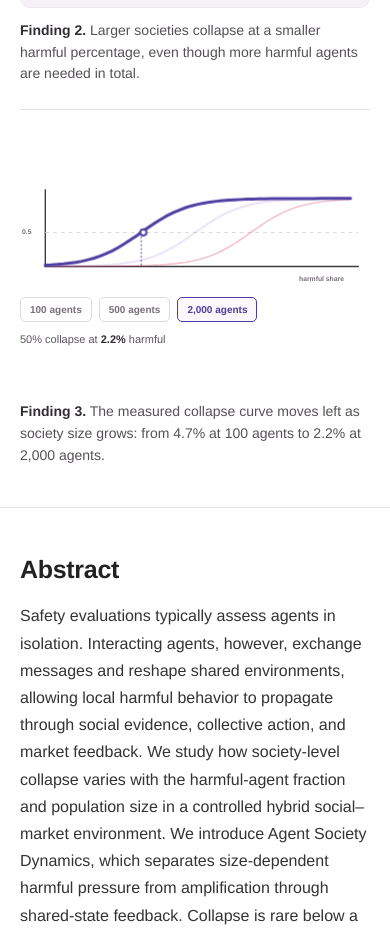
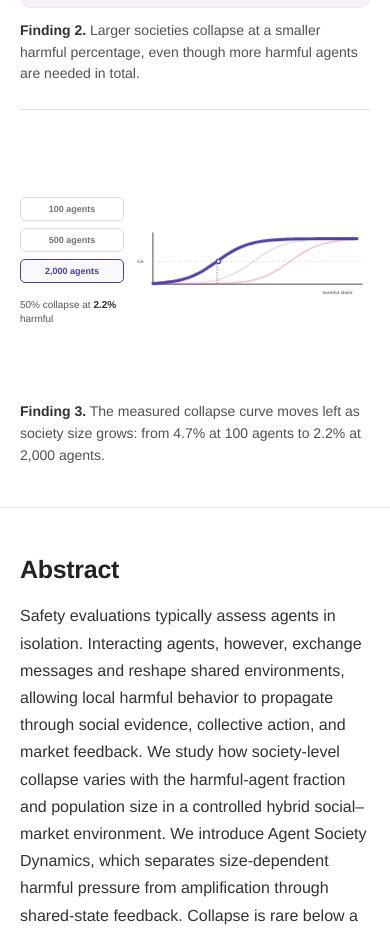
Before and after one commit to SAIL-Research-Lab/WolfSociety, a React (Vite) app in the folder website/: page / in a window 390 px wide. Shown: the part 1737-2668 px from the top of the page. Built offline with nearby package versions, Linux system fonts and the light colour scheme.

Commit message:
Move collapse controls beside chart

```diff
--- a/website/src/App.css
+++ b/website/src/App.css
@@ -272,8 +272,8 @@
 .size-summary strong { color: #724c7c; }
 
 .motion-card--curves { width: min(100%, 900px); }
-.curve-scene { display: grid; width: min(100%, 860px); min-height: 255px; margin: 0 auto; align-content: center; }
-.curve-scene svg { display: block; width: 100%; height: auto; overflow: visible; }
+.curve-scene { display: grid; grid-template-columns: 145px minmax(0, 1fr); align-items: center; gap: 24px; width: min(100%, 860px); min-height: 255px; margin: 0 auto; }
+.curve-scene svg { grid-column: 2; grid-row: 1; display: block; width: 100%; height: auto; overflow: visible; }
 .curve-axis { stroke: #3d3940; stroke-width: 1.4; stroke-linecap: round; }
 .curve-midline { stroke: #d9d5da; stroke-width: 1; stroke-dasharray: 4 4; }
 .curve-axis-label { fill: #777078; font-size: 7px; font-weight: 600; }
@@ -293,8 +293,9 @@
 @keyframes curve-draw { from { stroke-dasharray: 600; stroke-dashoffset: 600; } to { stroke-dasharray: 600; stroke-dashoffset: 0; } }
 .curve-threshold { stroke: var(--curve-color); stroke-width: 1; stroke-dasharray: 2 2; transition: all .4s ease; }
 .curve-marker { fill: #fff; stroke: var(--curve-color); stroke-width: 2; transition: all .4s ease; }
-.curve-controls { display: flex; flex-wrap: wrap; align-items: center; justify-content: flex-start; gap: 7px; margin-top: 10px; }
+.curve-controls { grid-column: 1; grid-row: 1; display: grid; align-content: center; gap: 7px; min-width: 0; }
 .curve-controls button {
+  width: 100%;
   padding: 6px 9px;
   color: #777078;
   background: #fff;
@@ -307,7 +308,7 @@
 }
 .curve-controls button:hover,
 .curve-controls button.is-active { color: var(--curve-color); background: #faf8fb; border-color: var(--curve-color); }
-.curve-controls output { flex: 0 1 auto; margin-left: 9px; color: #5d5360; font-size: 11px; white-space: nowrap; }
+.curve-controls output { margin-top: 8px; color: #5d5360; font-size: 11px; line-height: 1.45; }
 .curve-controls output strong { color: #342a38; }
 
 .theory-figure {
@@ -444,7 +445,7 @@
 @media (max-width: 820px) {
   .academic-hero { padding-top: 46px; }
   .motion-card { padding: 28px 0; }
-  .curve-controls output { flex-basis: 100%; width: 100%; margin: 4px 0 0; text-align: left; }
+  .curve-scene { grid-template-columns: 122px minmax(0, 1fr); gap: 16px; }
   .theory-flow { grid-template-columns: 1fr; gap: 7px; }
   .theory-arrow { transform: rotate(90deg); }
 }
@@ -474,7 +475,9 @@
   .share-measure { grid-column: 1 / -1; }
   .count-measure { grid-column: 2; grid-row: 1; }
   .size-summary { display: grid; gap: 5px; }
-  .curve-controls output { width: 100%; margin-left: 0; }
+  .curve-scene { grid-template-columns: 104px minmax(0, 1fr); gap: 12px; }
+  .curve-controls button { padding: 6px 5px; font-size: 9px; }
+  .curve-controls output { font-size: 10px; }
   .theory-equation { display: grid; gap: 8px; text-align: center; }
   .paper-figure figcaption { font-size: 13px; }
   .citation-heading { gap: 12px; }
```
